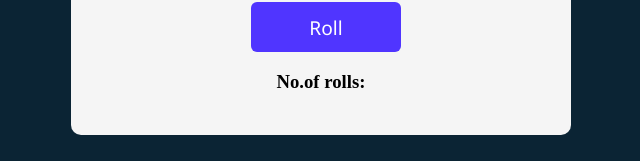
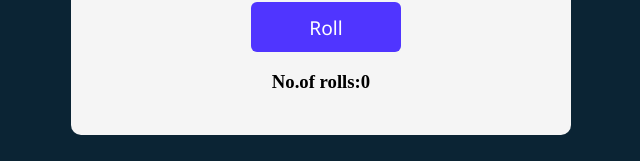
Before and after one commit to huzefarana/tenzi-dice-game, a React (Create React App) app: page / in a window 1280 px wide. Shown: the part 479-640 px from the top of the page, without its empty margins (319-959 px from the left). Built offline with nearby package versions, Linux system fonts and the light colour scheme.

Commit message:
fix count state

```diff
--- a/src/App.js
+++ b/src/App.js
@@ -21,6 +21,7 @@ export default function Main() {
 
   const [dice, setDice] = React.useState(allNewDie)
   const [tenzies, setTenzies] = React.useState(false)
+  const [count,setCount] = React.useState(0)
   function rollDice() {
     if(!tenzies){
       setDice(oldDice => oldDice.map(die =>{
@@ -43,11 +44,12 @@ export default function Main() {
         die
     }))
   }
-  var count = 0
-  var disp = document.getElementById("display")
+  // var count = 0
+  // console.log(count);
+  // var disp = document.getElementById("display")
   function increase(){
-    count++
-    disp.innerHTML = count;
+    setCount(count+1)
+    // disp.innerHTML = count;
   }
 
   // checking game over on every change in "dice" state
@@ -77,7 +79,7 @@ export default function Main() {
         {diceElements}
       </div><br></br>
       <button className="roll-btn" onClick={ () => {rollDice();increase()} }>{tenzies ? "New game": "Roll"}</button>
-      <h3 className="track"> No.of rolls:<span id="display"></span></h3>
+      <h3 className="track"> No.of rolls:<span id="display">{count}</span></h3>
     </main>
   )
 }
```
Also changed, not shown: 1 other file (tests, documents, lock files or other folders).
